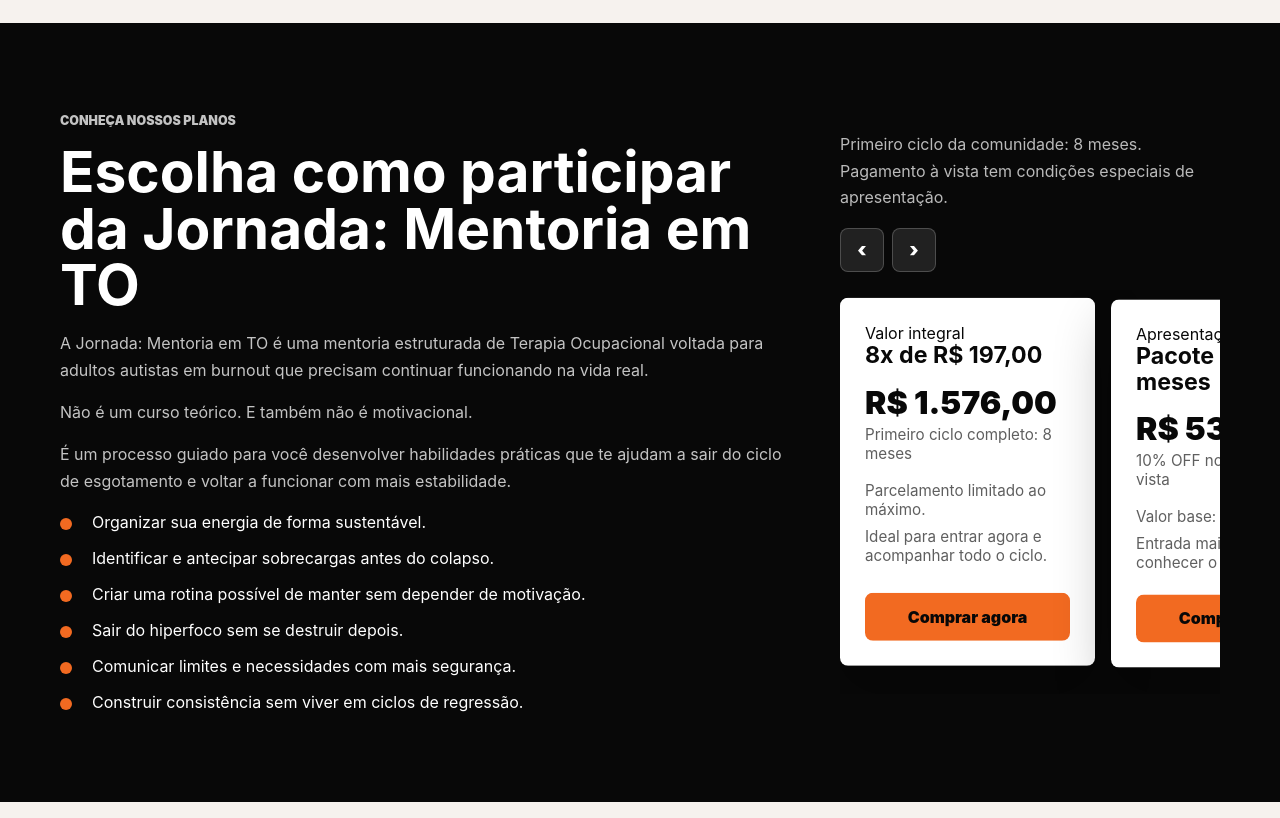
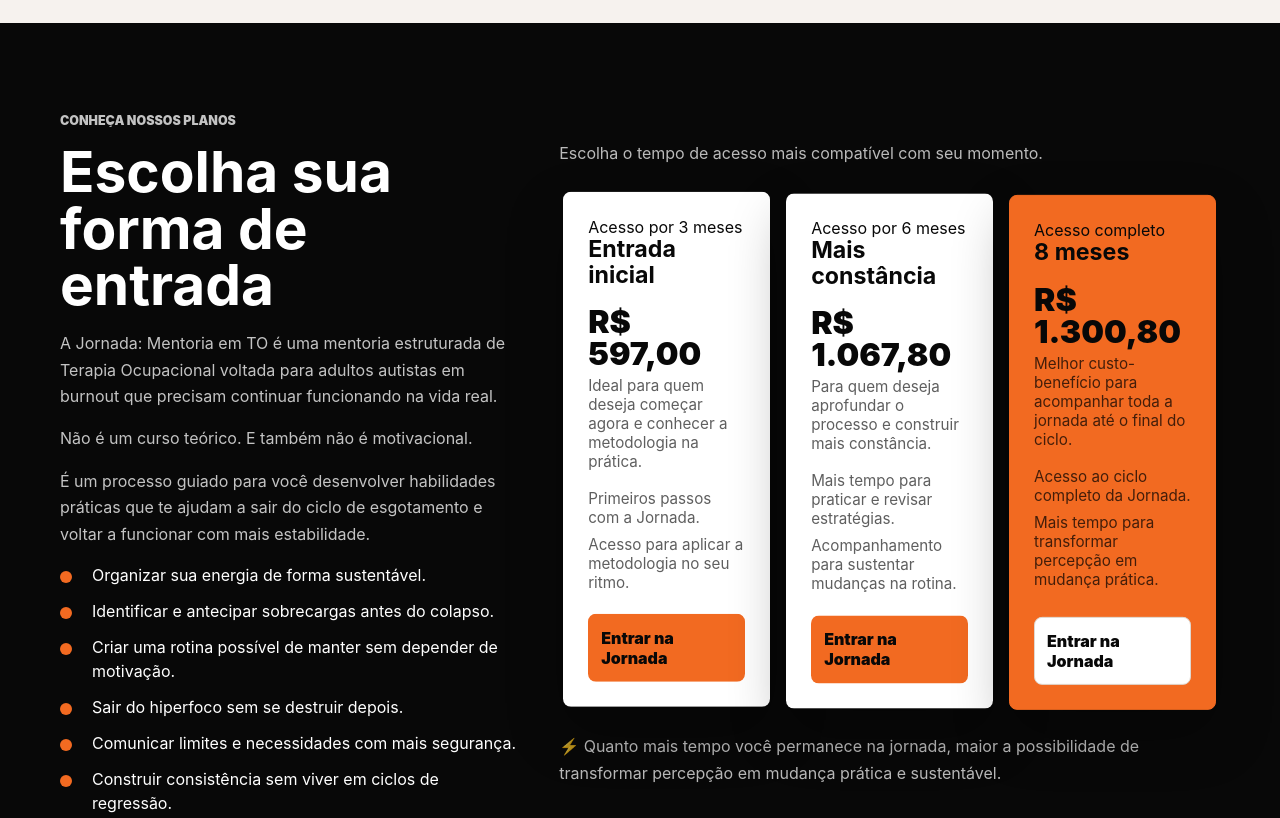
Before and after one commit to DamDev01/Lp_JornadaM5c, a plain HTML site: page index.html in a window 1280 px wide. Shown: the part 6760-7578 px from the top of the page. Drawn offline with Linux system fonts and the light colour scheme.

Commit message:
Ajusta oferta e garantia da LP

```diff
--- a/index.html
+++ b/index.html
@@ -874,7 +874,7 @@
       }
 
       .offer-layout {
-        grid-template-columns: 1fr 380px;
+        grid-template-columns: 0.82fr 1.18fr;
         align-items: center;
       }
 
@@ -889,29 +889,18 @@
       }
 
       .plan-controls {
-        justify-content: flex-start;
-      }
-
-      .plan-controls .carousel-btn {
-        border-color: rgba(255, 255, 255, 0.2);
-        background: rgba(255, 255, 255, 0.1);
-        color: var(--white);
+        display: none;
       }
 
       .plans-carousel {
         display: grid;
-        grid-auto-flow: column;
-        grid-auto-columns: minmax(255px, 1fr);
+        grid-template-columns: repeat(3, minmax(0, 1fr));
         gap: 16px;
-        overflow-x: auto;
-        padding: 12px 4px 24px;
-        scroll-snap-type: x mandatory;
-        scroll-behavior: smooth;
-        scrollbar-width: thin;
+        padding: 12px 4px 4px;
       }
 
       .plan-card {
-        min-height: 330px;
+        min-height: 360px;
         display: flex;
         flex-direction: column;
         justify-content: space-between;
@@ -921,7 +910,6 @@
         background: var(--white);
         color: var(--black);
         box-shadow: 0 24px 55px rgba(0, 0, 0, 0.32);
-        scroll-snap-align: start;
         animation: floatPlan 5.5s ease-in-out infinite;
       }
 
@@ -1228,7 +1216,7 @@
         }
 
         .plans-carousel {
-          grid-auto-columns: minmax(260px, 360px);
+          grid-template-columns: repeat(2, minmax(0, 1fr));
         }
 
         .guarantee-seal {
@@ -1311,6 +1299,10 @@
 
         .plan-card .btn {
           font-size: 0.84rem;
+        }
+
+        .plans-carousel {
+          grid-template-columns: 1fr;
         }
 
         .learn-box {
@@ -1640,7 +1632,7 @@
         <div class="offer-layout">
           <div>
             <p class="eyebrow">Conhe&ccedil;a nossos planos</p>
-            <h2 id="oferta-title">Escolha como participar da Jornada: Mentoria em TO</h2>
+            <h2 id="oferta-title">Escolha sua forma de entrada</h2>
             <p>A Jornada: Mentoria em TO &eacute; uma mentoria estruturada de Terapia Ocupacional voltada para adultos autistas em burnout que precisam continuar funcionando na vida real.</p>
             <p>N&atilde;o &eacute; um curso te&oacute;rico. E tamb&eacute;m n&atilde;o &eacute; motivacional.</p>
             <p>&Eacute; um processo guiado para voc&ecirc; desenvolver habilidades pr&aacute;ticas que te ajudam a sair do ciclo de esgotamento e voltar a funcionar com mais estabilidade.</p>
@@ -1655,68 +1647,55 @@
           </div>
 
           <aside class="plans-panel" aria-label="Planos de investimento">
-            <p>Primeiro ciclo da comunidade: 8 meses. Pagamento &agrave; vista tem condi&ccedil;&otilde;es especiais de apresenta&ccedil;&atilde;o.</p>
+            <p>Escolha o tempo de acesso mais compat&iacute;vel com seu momento.</p>
             <div class="plan-controls" aria-label="Controles do carrossel de planos">
               <button class="carousel-btn" type="button" data-plan-prev aria-label="Plano anterior">&lsaquo;</button>
               <button class="carousel-btn" type="button" data-plan-next aria-label="Pr&oacute;ximo plano">&rsaquo;</button>
             </div>
-            <div class="plans-carousel" data-plan-track aria-label="Carrossel de planos">
+            <div class="plans-carousel" data-plan-track aria-label="Planos de acesso">
               <article class="plan-card">
                 <div>
-                  <span class="label">Valor integral</span>
-                  <h3>8x de R$ 197,00</h3>
-                  <div class="price">R$ 1.576,00</div>
-                  <div class="total">Primeiro ciclo completo: 8 meses</div>
+                  <span class="label">Acesso por 3 meses</span>
+                  <h3>Entrada inicial</h3>
+                  <div class="price">R$ 597,00</div>
+                  <div class="total">Ideal para quem deseja come&ccedil;ar agora e conhecer a metodologia na pr&aacute;tica.</div>
                   <ul>
-                    <li>Parcelamento limitado ao m&aacute;ximo.</li>
-                    <li>Ideal para entrar agora e acompanhar todo o ciclo.</li>
+                    <li>Primeiros passos com a Jornada.</li>
+                    <li>Acesso para aplicar a metodologia no seu ritmo.</li>
                   </ul>
                 </div>
-                <a class="btn btn-primary" href="https://pay.hotmart.com/C105523440P">Comprar agora</a>
+                <a class="btn btn-primary" href="https://pay.hotmart.com/C105523440P">Entrar na Jornada</a>
               </article>
 
               <article class="plan-card">
                 <div>
-                  <span class="label">Apresenta&ccedil;&atilde;o</span>
-                  <h3>Pacote de 3 meses</h3>
-                  <div class="price">R$ 531,90</div>
-                  <div class="total">10% OFF no pagamento &agrave; vista</div>
+                  <span class="label">Acesso por 6 meses</span>
+                  <h3>Mais const&acirc;ncia</h3>
+                  <div class="price">R$ 1.067,80</div>
+                  <div class="total">Para quem deseja aprofundar o processo e construir mais const&acirc;ncia.</div>
                   <ul>
-                    <li>Valor base: R$ 591,00.</li>
-                    <li>Entrada mais curta para conhecer o m&eacute;todo.</li>
+                    <li>Mais tempo para praticar e revisar estrat&eacute;gias.</li>
+                    <li>Acompanhamento para sustentar mudan&ccedil;as na rotina.</li>
                   </ul>
                 </div>
-                <a class="btn btn-primary" href="https://pay.hotmart.com/C105523440P">Comprar agora</a>
+                <a class="btn btn-primary" href="https://pay.hotmart.com/C105523440P">Entrar na Jornada</a>
               </article>
 
-              <article class="plan-card">
+              <article class="plan-card is-featured">
                 <div>
-                  <span class="label">Apresenta&ccedil;&atilde;o</span>
-                  <h3>Pacote de 6 meses</h3>
-                  <div class="price">R$ 945,60</div>
-                  <div class="total">20% OFF no pagamento &agrave; vista</div>
+                  <span class="label">Acesso completo</span>
+                  <h3>8 meses</h3>
+                  <div class="price">R$ 1.300,80</div>
+                  <div class="total">Melhor custo-benef&iacute;cio para acompanhar toda a jornada at&eacute; o final do ciclo.</div>
                   <ul>
-                    <li>Valor base: R$ 1.182,00.</li>
-                    <li>Mais tempo para consolidar rotina e estrat&eacute;gias.</li>
+                    <li>Acesso ao ciclo completo da Jornada.</li>
+                    <li>Mais tempo para transformar percep&ccedil;&atilde;o em mudan&ccedil;a pr&aacute;tica.</li>
                   </ul>
                 </div>
-                <a class="btn btn-primary" href="https://pay.hotmart.com/C105523440P">Comprar agora</a>
+                <a class="btn btn-light" href="https://pay.hotmart.com/C105523440P">Entrar na Jornada</a>
               </article>
-
-              <article class="plan-card is-featured">
-                <div>
-                  <span class="label">Melhor op&ccedil;&atilde;o</span>
-                  <h3>Pacote de 8 meses</h3>
-                  <div class="price">R$ 1.103,20</div>
-                  <div class="total">30% OFF no pagamento &agrave; vista</div>
-                  <ul>
-                    <li>Valor base: R$ 1.576,00.</li>
-                    <li>Acompanhamento completo do primeiro ciclo.</li>
-                  </ul>
-                </div>
-                <a class="btn btn-light" href="https://pay.hotmart.com/C105523440P">Comprar agora</a>
-              </article>
-            </div>
+            </div>
+            <p>&#9889; Quanto mais tempo voc&ecirc; permanece na jornada, maior a possibilidade de transformar percep&ccedil;&atilde;o em mudan&ccedil;a pr&aacute;tica e sustent&aacute;vel.</p>
           </aside>
         </div>
       </section>
@@ -2010,17 +1989,16 @@
       <section class="soft-section" id="garantia" aria-labelledby="garantia-title">
         <div class="guarantee-box">
           <div class="guarantee-seal" aria-hidden="true">
-            90
+            7
             <span>dias</span>
           </div>
           <div>
             <p class="eyebrow dark">Garantia</p>
-            <h2 id="garantia-title">Adquirindo 6 meses da Jornada</h2>
+            <h2 id="garantia-title">Garantia - 7 dias</h2>
             <ul class="check-list">
-              <li>Voc&ecirc; tem <strong class="guarantee-highlight">90 dias</strong> de experi&ecirc;ncia com o produto para aplicar o m&eacute;todo e perceber os primeiros movimentos de <strong>mudan&ccedil;a</strong>.</li>
-              <li>Se n&atilde;o perceber mudan&ccedil;a nesse per&iacute;odo, eu ofere&ccedil;o <strong>1 atendimento individual</strong> de <strong>20 minutos</strong> gratuitamente.</li>
-              <li>Depois disso, voc&ecirc; ainda tem <strong>mais 3 meses</strong> para dar continuidade &agrave; Jornada, garantindo seus <strong>6 ou 8 meses de trilha</strong>.</li>
-              <li><strong>Pacotes de 1 a 3 meses</strong> seguem com <strong>garantia de 7 dias</strong>.</li>
+              <li>Voc&ecirc; tem <strong class="guarantee-highlight">7 dias</strong> para acessar a Jornada e avaliar se o formato faz sentido para o seu momento.</li>
+              <li>Se dentro desse prazo voc&ecirc; entender que n&atilde;o &eacute; o melhor caminho, pode solicitar o reembolso conforme as regras da plataforma.</li>
+              <li>A proposta &eacute; simples: voc&ecirc; entra, conhece a metodologia e decide com seguran&ccedil;a.</li>
             </ul>
             <div class="cta-row">
               <a class="btn btn-primary" href="https://pay.hotmart.com/C105523440P">Quero participar da Jornada: Mentoria em TO</a>
```
